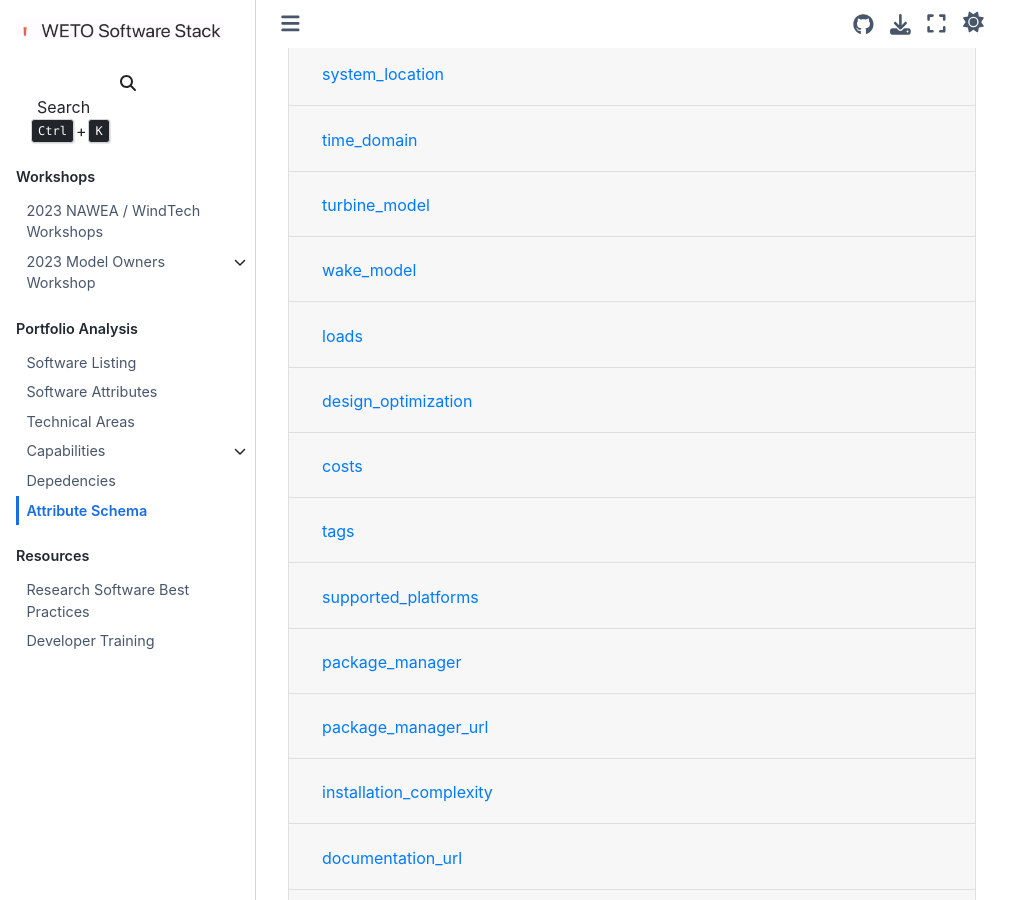
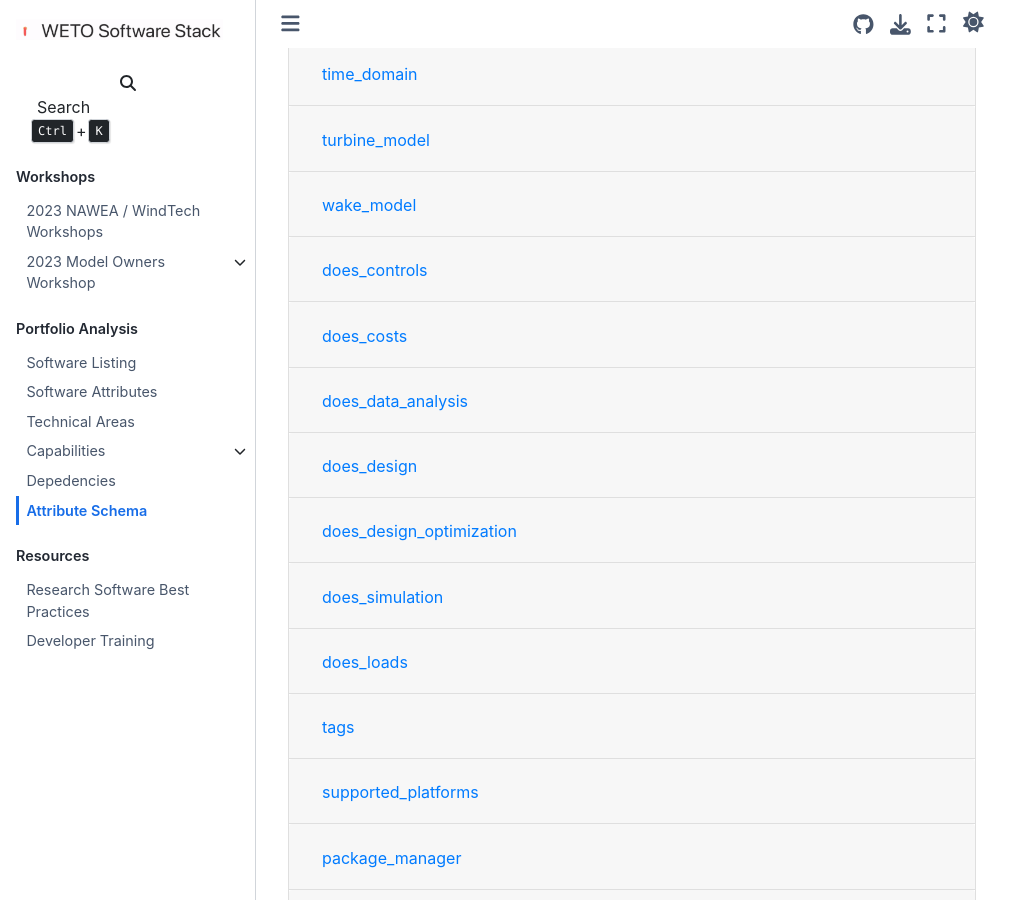
Before and after one commit to NREL/WETOStack, a Jupyter Book: the page built from docs/portfolio_analysis/attributes_schema.md, in a window 1280 px wide and 900 px high, scrolled down 1522 px. Shown: the whole window, without its empty margins (0-1031 px from the left). Built offline with Jupyter Book 1.0.4 settings and Sphinx 7.4.7 and the Sphinx Book theme 1.1.4, drawn with Linux system fonts in a browser that asks for light colours; nearby versions of some CDN libraries; some of the changed text lies outside the part shown.

Commit message:
Update schema

```diff
--- a/docs/portfolio_analysis/schema_doc.html
+++ b/docs/portfolio_analysis/schema_doc.html
@@ -82,50 +82,6 @@ In the web address, this is the last component: https://github.com/&lt;account>/
         </div>
     </div>
 </div>
-<div class="accordion" id="accordionprimary_uses">
-    <div class="card">
-        <div class="card-header" id="headingprimary_uses">
-            <h2 class="mb-0">
-                <button class="btn btn-link property-name-button" type="button" data-toggle="collapse" data-target="#primary_uses"
-                        aria-expanded="" aria-controls="primary_uses" onclick="setAnchor('#primary_uses')"><span class="property-name">primary_uses</span></button>
-            </h2>
-        </div>
-
-        <div id="primary_uses"
-             class="collapse property-definition-div" aria-labelledby="headingprimary_uses"
-             data-parent="#accordionprimary_uses">
-            <div class="card-body pl-5">
-
-    <span class="badge badge-dark value-type">Type: array of enum (of string)</span><br/>
-<span class="description"><p>The primary use for this software. Though there may be many uses, choose the options that most closely match the envisioned use.</p>
-</span>
-
-
-
-
-
-         <span class="badge badge-info no-additional">No Additional Items</span><h4>Each item of this array must be:</h4>
-    <div class="card">
-        <div class="card-body items-definition" id="primary_uses_items">
-
-
-    <span class="badge badge-dark value-type">Type: enum (of string)</span><br/>
-<div class="enum-value" id="primary_uses_items_enum">
-            <h4>Must be one of:</h4>
-            <ul class="list-group"><li class="list-group-item enum-item">"controls"</li><li class="list-group-item enum-item">"cost"</li><li class="list-group-item enum-item">"data_analysis"</li><li class="list-group-item enum-item">"design"</li><li class="list-group-item enum-item">"optimization"</li><li class="list-group-item enum-item">"simulation"</li></ul>
-            </div>
-
-
-
-
-
-
-        </div>
-    </div>
-            </div>
-        </div>
-    </div>
-</div>
 <div class="accordion" id="accordionactive_funding">
     <div class="card">
         <div class="card-header" id="headingactive_funding">
@@ -547,7 +503,7 @@ In the web address, this is the last component: https://github.com/&lt;account>/
             <div class="card-body pl-5">
 
     <span class="badge badge-dark value-type">Type: array of enum (of string)</span><br/>
-<span class="description"><p>The fidelity with which turbine wakes are represented in the software model (if at all). </p>
+<span class="description"><p>The fidelity with which turbine wakes are represented in the software model (if at all).</p>
 </span>
 
 
@@ -576,76 +532,184 @@ In the web address, this is the last component: https://github.com/&lt;account>/
         </div>
     </div>
 </div>
-<div class="accordion" id="accordionloads">
-    <div class="card">
-        <div class="card-header" id="headingloads">
-            <h2 class="mb-0">
-                <button class="btn btn-link property-name-button" type="button" data-toggle="collapse" data-target="#loads"
-                        aria-expanded="" aria-controls="loads" onclick="setAnchor('#loads')"><span class="property-name">loads</span></button>
-            </h2>
-        </div>
-
-        <div id="loads"
-             class="collapse property-definition-div" aria-labelledby="headingloads"
-             data-parent="#accordionloads">
+<div class="accordion" id="accordiondoes_controls">
+    <div class="card">
+        <div class="card-header" id="headingdoes_controls">
+            <h2 class="mb-0">
+                <button class="btn btn-link property-name-button" type="button" data-toggle="collapse" data-target="#does_controls"
+                        aria-expanded="" aria-controls="does_controls" onclick="setAnchor('#does_controls')"><span class="property-name">does_controls</span></button>
+            </h2>
+        </div>
+
+        <div id="does_controls"
+             class="collapse property-definition-div" aria-labelledby="headingdoes_controls"
+             data-parent="#accordiondoes_controls">
+            <div class="card-body pl-5">
+
+    <span class="badge badge-dark value-type">Type: boolean</span><br/>
+<span class="description"><p>Does the software model controls for wind energy or adjacent systems?</p>
+</span>
+
+
+
+
+
+
+            </div>
+        </div>
+    </div>
+</div>
+<div class="accordion" id="accordiondoes_costs">
+    <div class="card">
+        <div class="card-header" id="headingdoes_costs">
+            <h2 class="mb-0">
+                <button class="btn btn-link property-name-button" type="button" data-toggle="collapse" data-target="#does_costs"
+                        aria-expanded="" aria-controls="does_costs" onclick="setAnchor('#does_costs')"><span class="property-name">does_costs</span></button>
+            </h2>
+        </div>
+
+        <div id="does_costs"
+             class="collapse property-definition-div" aria-labelledby="headingdoes_costs"
+             data-parent="#accordiondoes_costs">
+            <div class="card-body pl-5">
+
+    <span class="badge badge-dark value-type">Type: boolean</span><br/>
+<span class="description"><p>Does the software model or focus on costs?</p>
+</span>
+
+
+
+
+
+
+            </div>
+        </div>
+    </div>
+</div>
+<div class="accordion" id="accordiondoes_data_analysis">
+    <div class="card">
+        <div class="card-header" id="headingdoes_data_analysis">
+            <h2 class="mb-0">
+                <button class="btn btn-link property-name-button" type="button" data-toggle="collapse" data-target="#does_data_analysis"
+                        aria-expanded="" aria-controls="does_data_analysis" onclick="setAnchor('#does_data_analysis')"><span class="property-name">does_data_analysis</span></button>
+            </h2>
+        </div>
+
+        <div id="does_data_analysis"
+             class="collapse property-definition-div" aria-labelledby="headingdoes_data_analysis"
+             data-parent="#accordiondoes_data_analysis">
+            <div class="card-body pl-5">
+
+    <span class="badge badge-dark value-type">Type: boolean</span><br/>
+<span class="description"><p>Is the software primarily a used for analyzing data separate from generating data?</p>
+</span>
+
+
+
+
+
+
+            </div>
+        </div>
+    </div>
+</div>
+<div class="accordion" id="accordiondoes_design">
+    <div class="card">
+        <div class="card-header" id="headingdoes_design">
+            <h2 class="mb-0">
+                <button class="btn btn-link property-name-button" type="button" data-toggle="collapse" data-target="#does_design"
+                        aria-expanded="" aria-controls="does_design" onclick="setAnchor('#does_design')"><span class="property-name">does_design</span></button>
+            </h2>
+        </div>
+
+        <div id="does_design"
+             class="collapse property-definition-div" aria-labelledby="headingdoes_design"
+             data-parent="#accordiondoes_design">
+            <div class="card-body pl-5">
+
+    <span class="badge badge-dark value-type">Type: boolean</span><br/>
+<span class="description"><p>Is the software considered a design tool?</p>
+</span>
+
+
+
+
+
+
+            </div>
+        </div>
+    </div>
+</div>
+<div class="accordion" id="accordiondoes_design_optimization">
+    <div class="card">
+        <div class="card-header" id="headingdoes_design_optimization">
+            <h2 class="mb-0">
+                <button class="btn btn-link property-name-button" type="button" data-toggle="collapse" data-target="#does_design_optimization"
+                        aria-expanded="" aria-controls="does_design_optimization" onclick="setAnchor('#does_design_optimization')"><span class="property-name">does_design_optimization</span></button>
+            </h2>
+        </div>
+
+        <div id="does_design_optimization"
+             class="collapse property-definition-div" aria-labelledby="headingdoes_design_optimization"
+             data-parent="#accordiondoes_design_optimization">
+            <div class="card-body pl-5">
+
+    <span class="badge badge-dark value-type">Type: boolean</span><br/>
+<span class="description"><p>Can the software conduct design optimization?</p>
+</span>
+
+
+
+
+
+
+            </div>
+        </div>
+    </div>
+</div>
+<div class="accordion" id="accordiondoes_simulation">
+    <div class="card">
+        <div class="card-header" id="headingdoes_simulation">
+            <h2 class="mb-0">
+                <button class="btn btn-link property-name-button" type="button" data-toggle="collapse" data-target="#does_simulation"
+                        aria-expanded="" aria-controls="does_simulation" onclick="setAnchor('#does_simulation')"><span class="property-name">does_simulation</span></button>
+            </h2>
+        </div>
+
+        <div id="does_simulation"
+             class="collapse property-definition-div" aria-labelledby="headingdoes_simulation"
+             data-parent="#accordiondoes_simulation">
+            <div class="card-body pl-5">
+
+    <span class="badge badge-dark value-type">Type: boolean</span><br/>
+<span class="description"><p>Does the software generate characteristic data about it's relevant scope given a description of the system and initial and boundary conditions?</p>
+</span>
+
+
+
+
+
+
+            </div>
+        </div>
+    </div>
+</div>
+<div class="accordion" id="accordiondoes_loads">
+    <div class="card">
+        <div class="card-header" id="headingdoes_loads">
+            <h2 class="mb-0">
+                <button class="btn btn-link property-name-button" type="button" data-toggle="collapse" data-target="#does_loads"
+                        aria-expanded="" aria-controls="does_loads" onclick="setAnchor('#does_loads')"><span class="property-name">does_loads</span></button>
+            </h2>
+        </div>
+
+        <div id="does_loads"
+             class="collapse property-definition-div" aria-labelledby="headingdoes_loads"
+             data-parent="#accordiondoes_loads">
             <div class="card-body pl-5">
 
     <span class="badge badge-dark value-type">Type: boolean</span><br/>
 <span class="description"><p>Does the software calculate system loads?</p>
-</span>
-
-
-
-
-
-
-            </div>
-        </div>
-    </div>
-</div>
-<div class="accordion" id="accordiondesign_optimization">
-    <div class="card">
-        <div class="card-header" id="headingdesign_optimization">
-            <h2 class="mb-0">
-                <button class="btn btn-link property-name-button" type="button" data-toggle="collapse" data-target="#design_optimization"
-                        aria-expanded="" aria-controls="design_optimization" onclick="setAnchor('#design_optimization')"><span class="property-name">design_optimization</span></button>
-            </h2>
-        </div>
-
-        <div id="design_optimization"
-             class="collapse property-definition-div" aria-labelledby="headingdesign_optimization"
-             data-parent="#accordiondesign_optimization">
-            <div class="card-body pl-5">
-
-    <span class="badge badge-dark value-type">Type: boolean</span><br/>
-<span class="description"><p>Can the software conduct design optimization?</p>
-</span>
-
-
-
-
-
-
-            </div>
-        </div>
-    </div>
-</div>
-<div class="accordion" id="accordioncosts">
-    <div class="card">
-        <div class="card-header" id="headingcosts">
-            <h2 class="mb-0">
-                <button class="btn btn-link property-name-button" type="button" data-toggle="collapse" data-target="#costs"
-                        aria-expanded="" aria-controls="costs" onclick="setAnchor('#costs')"><span class="property-name">costs</span></button>
-            </h2>
-        </div>
-
-        <div id="costs"
-             class="collapse property-definition-div" aria-labelledby="headingcosts"
-             data-parent="#accordioncosts">
-            <div class="card-body pl-5">
-
-    <span class="badge badge-dark value-type">Type: boolean</span><br/>
-<span class="description"><p>Does the software include or focus on costs?</p>
 </span>
 
 
@@ -1612,6 +1676,6 @@ In the web address, this is the last component: https://github.com/&lt;account>/
 </div>
 
     <footer>
-        <p class="generated-by-footer">Generated using <a href="https://github.com/coveooss/json-schema-for-humans">json-schema-for-humans</a> on 2024-02-01 at 17:05:34 -0600</p>
+        <p class="generated-by-footer">Generated using <a href="https://github.com/coveooss/json-schema-for-humans">json-schema-for-humans</a> on 2024-02-02 at 13:28:55 -0600</p>
     </footer></body>
 </html>
```
Also changed, not shown: 1 other file.
